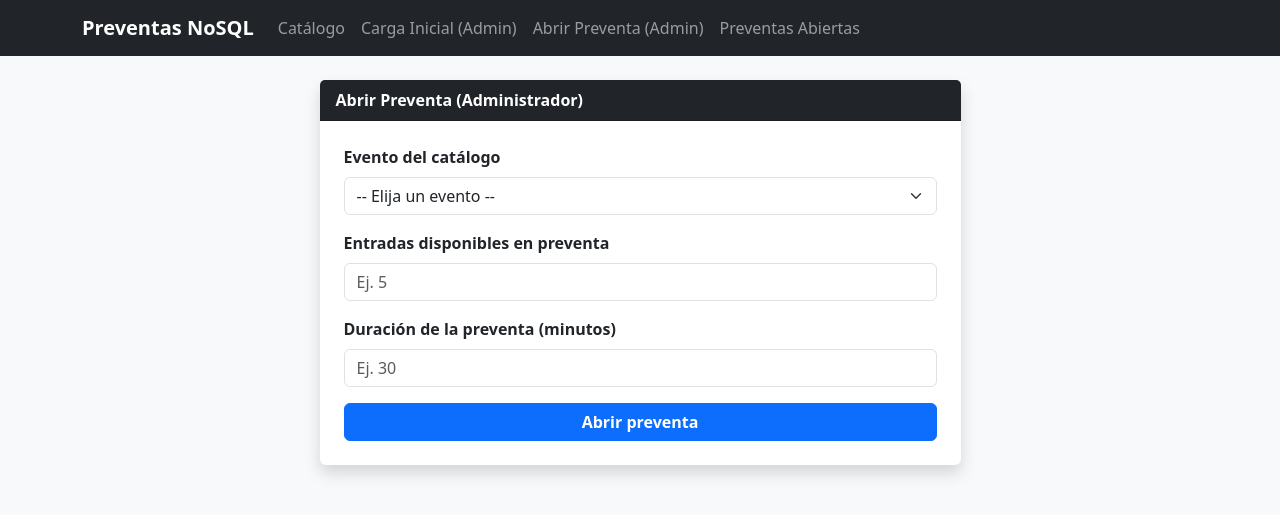
After one commit to ethanvg15/ProyectoBDAvanzadas, a Flask app: page /preventas/abrir in a window 1280 px wide. The commit adds this page. Shown: the top 515 px of the page. Run offline with Flask 3, Linux system fonts and the light colour scheme; a database or web service that is not in the repository returns one stand-in record (values such as "Sample title").

Commit message:
Add files via upload

```diff
--- a/app/__init__.py
+++ b/app/__init__.py
@@ -9,9 +9,12 @@ def create_app():
     # Inicializar conectores de MongoDB y Redis
     Database.init_app(app)
 
-    # Registrar el Blueprint del módulo de eventos
+    # Registrar los módulos (blueprints)
     from app.blue_prints.eventos.routes import eventos_bp
     app.register_blueprint(eventos_bp, url_prefix="/eventos")
+
+    from app.blue_prints.preventas.routes import preventas_bp
+    app.register_blueprint(preventas_bp, url_prefix="/preventas")
 
     # Ruta raíz principal del sitio web
     @app.route("/")
--- a/app/blue_prints/preventas/routes.py
+++ b/app/blue_prints/preventas/routes.py
@@ -1,63 +1,92 @@
+from bson.errors import InvalidId
+from bson.objectid import ObjectId
 from flask import Blueprint, render_template, request, redirect, url_for, flash
-from app.database import get_redis_client, get_mongo_db
+from app.database import get_mongo_db, get_redis_client
+from app.utils import id_de_evento
+from app.preventas_servicio import listar_preventas_abiertas
 
 preventas_bp = Blueprint("preventas", __name__)
 
+
+def clave_preventa(id_evento):
+    """Nombre de la llave en Redis. Ejemplo: preventa:E001"""
+    return f"preventa:{id_evento}"
+
+
 @preventas_bp.route("/abrir", methods=["GET", "POST"])
 def abrir_preventa():
-    db_mongo = get_mongo_db()
-    r_redis = get_redis_client()
+    """
+    Funcionalidad 2: abrir la preventa de un evento.
+    - El evento se elige del catálogo (MongoDB). El catálogo no se modifica.
+    - La preventa vive solo en Redis: la llave guarda las entradas disponibles
+      y su vencimiento lo controla el TTL de Redis (la duración llega en minutos).
+    - No se permite abrir una preventa si el evento ya tiene una abierta.
+    """
+    db = get_mongo_db()
+    r = get_redis_client()
 
     if request.method == "POST":
-        id_evento = request.form.get("id_evento")
-        entradas = int(request.form.get("entradas", 0))
-        duracion_minutos = int(request.form.get("duracion_minutos", 0))
+        # 1. Validar los datos del formulario
+        try:
+            entradas = int(request.form.get("entradas", ""))
+            minutos = int(request.form.get("minutos", ""))
+        except ValueError:
+            flash("La cantidad de entradas y la duración deben ser números enteros.", "error")
+            return redirect(url_for("preventas.abrir_preventa"))
 
-        key_redis = f"preventa:{id_evento}"
+        if entradas < 1 or minutos < 1:
+            flash("La cantidad de entradas y la duración deben ser mayores que cero.", "error")
+            return redirect(url_for("preventas.abrir_preventa"))
 
-        # Validar si ya existe una preventa activa para el mismo evento en Redis
-        if r_redis.exists(key_redis):
-            flash("El evento ya cuenta con una preventa activa.", "error")
-            return redirect(request.url)
+        # 2. Buscar el evento en el catálogo (MongoDB)
+        try:
+            evento = db.eventos.find_one({"_id": ObjectId(request.form.get("evento", ""))})
+        except InvalidId:
+            evento = None
+        if evento is None:
+            flash("Debe seleccionar un evento válido del catálogo.", "error")
+            return redirect(url_for("preventas.abrir_preventa"))
 
-        # Convertir minutos a segundos para el TTL de Redis
-        ttl_segundos = duracion_minutos * 60
+        id_evento = id_de_evento(evento)
+        llave = clave_preventa(id_evento)
+        segundos = minutos * 60
 
-        # Guardar en Redis mediante Hash o Estructura dedicada
-        # Se establece la llave con el TTL correspondiente
-        r_redis.hset(key_redis, mapping={"entradas_disponibles": entradas, "id_evento": id_evento})
-        r_redis.expire(key_redis, ttl_segundos)
+        # 3. Crear la preventa en Redis con su TTL en UNA sola operación atómica.
+        #    nx=True -> solo se crea si la llave NO existe (evita duplicar la preventa).
+        creada = r.set(llave, entradas, nx=True, ex=segundos)
 
-        flash("Preventa abierta y registrada en Redis con éxito.", "success")
-        return redirect(url_for("preventas.preventas_activas"))
+        # Una preventa con 0 entradas ya está agotada (cerrada): se puede reabrir.
+        if not creada:
+            actuales = r.get(llave)
+            if actuales is not None and int(actuales) <= 0:
+                r.delete(llave)
+                creada = r.set(llave, entradas, nx=True, ex=segundos)
 
-    # Obtener catálogo de MongoDB para el selector del formulario
-    eventos = list(db_mongo.eventos.find({}))
+        if not creada:
+            flash(f"El evento «{evento.get('nombre')}» ya tiene una preventa abierta.", "error")
+            return redirect(url_for("preventas.abrir_preventa"))
+
+        flash(
+            f"Preventa abierta: «{evento.get('nombre')}» con {entradas} entradas "
+            f"disponibles durante {minutos} minuto(s).",
+            "success",
+        )
+        return redirect(url_for("preventas.abrir_preventa"))
+
+    # GET: mostrar el formulario con los eventos del catálogo
+    eventos = [
+        {"_id": str(e["_id"]), "nombre": e.get("nombre", "(sin nombre)"), "categoria": e.get("categoria", "")}
+        for e in db.eventos.find({})
+    ]
     return render_template("preventas/abrir.html", eventos=eventos)
 
 
 @preventas_bp.route("/activas", methods=["GET"])
 def preventas_activas():
-    r_redis = get_redis_client()
-    db_mongo = get_mongo_db()
-
-    # Buscar todas las llaves que coincidan con el patrón preventa:*
-    keys = r_redis.keys("preventa:*")
-    preventas = []
-
-    for key in keys:
-        datos = r_redis.hgetall(key)
-        ttl_restante = r_redis.ttl(key) # Obtener TTL en segundos
-
-        # Consultar detalles del evento en MongoDB
-        evento = db_mongo.eventos.find_one({"id_evento": datos.get("id_evento")})
-
-        if evento:
-            preventas.append({
-                "nombre_evento": evento.get("nombre"),
-                "categoria": evento.get("categoria"),
-                "entradas_disponibles": datos.get("entradas_disponibles"),
-                "minutos_restantes": round(ttl_restante / 60, 2)
-            })
-
+    """
+    Funcionalidad 3: mostrar las preventas abiertas (vigentes).
+    Entradas disponibles y tiempo restante salen de Redis; el nombre del evento
+    y la categoría, del catálogo en MongoDB.
+    """
+    preventas = listar_preventas_abiertas()
     return render_template("preventas/activas.html", preventas=preventas)
--- /dev/null
+++ b/app/preventas_servicio.py
@@ -0,0 +1,71 @@
+from app.database import get_mongo_db, get_redis_client
+from app.utils import id_de_evento
+
+PREFIJO = "preventa:"
+
+
+def formatear_tiempo(segundos):
+    """Convierte segundos a texto legible. Ej.: 750 -> '12 minutos 30 segundos'."""
+    minutos, seg = divmod(int(segundos), 60)
+    partes = []
+    if minutos:
+        partes.append(f"{minutos} minuto" + ("" if minutos == 1 else "s"))
+    if seg or not partes:
+        partes.append(f"{seg} segundo" + ("" if seg == 1 else "s"))
+    return " ".join(partes)
+
+
+def listar_preventas_abiertas():
+    """
+    Devuelve las preventas vigentes (no vencidas y con entradas disponibles).
+    - Entradas disponibles y tiempo restante: se leen de Redis (valor y TTL de la llave).
+    - Nombre del evento y categoría: se leen del catálogo en MongoDB.
+    Función compartida: la usan la funcionalidad 3 (lista de preventas abiertas)
+    y la funcionalidad 4 (lista de preventas para obtener una entrada).
+    """
+    r = get_redis_client()
+    db = get_mongo_db()
+
+    # 1. Leer de Redis todas las llaves de preventa, con su valor y su TTL
+    llaves = list(r.scan_iter(match=f"{PREFIJO}*"))
+    if not llaves:
+        return []
+
+    pipe = r.pipeline()
+    for llave in llaves:
+        pipe.get(llave)
+        pipe.ttl(llave)
+    resultados = pipe.execute()
+
+    # 2. Catálogo de eventos indexado por su id
+    catalogo = {id_de_evento(e): e for e in db.eventos.find({})}
+
+    # 3. Armar la lista
+    preventas = []
+    for i, llave in enumerate(llaves):
+        valor, ttl = resultados[2 * i], resultados[2 * i + 1]
+        id_evento = llave[len(PREFIJO):]
+        try:
+            entradas = int(valor)
+        except (TypeError, ValueError):
+            continue  # la llave desapareció (venció) o tiene un valor inválido
+
+        # TTL < 0: la llave venció o no tiene vencimiento; entradas <= 0: preventa agotada
+        if ttl is None or ttl <= 0 or entradas <= 0:
+            continue
+
+        evento = catalogo.get(id_evento)
+        if evento is None:
+            continue  # preventa de un evento que ya no está en el catálogo
+
+        preventas.append({
+            "id_evento": id_evento,
+            "nombre": evento.get("nombre", "(sin nombre)"),
+            "categoria": evento.get("categoria", ""),
+            "entradas_disponibles": entradas,
+            "segundos_restantes": ttl,
+            "tiempo_restante": formatear_tiempo(ttl),
+        })
+
+    preventas.sort(key=lambda p: p["nombre"])
+    return preventas
--- a/app/templates/base.html
+++ b/app/templates/base.html
@@ -17,13 +17,16 @@
             <div class="collapse navbar-collapse" id="navbarNav">
                 <ul class="navbar-nav me-auto">
                     <li class="nav-item">
-                        <a class="nav-link" href="{{ url_for('eventos.ver_catalogo') }}">Catálogo / Preventa</a>
+                        <a class="nav-link" href="{{ url_for('eventos.ver_catalogo') }}">Catálogo</a>
                     </li>
                     <li class="nav-item">
                         <a class="nav-link" href="{{ url_for('eventos.cargar_inicial') }}">Carga Inicial (Admin)</a>
                     </li>
                     <li class="nav-item">
-                        <a class="nav-link" href="{{ url_for('eventos.configurar_preventa') }}">Configurar Preventa (Admin)</a>
+                        <a class="nav-link" href="{{ url_for('preventas.abrir_preventa') }}">Abrir Preventa (Admin)</a>
+                    </li>
+                    <li class="nav-item">
+                        <a class="nav-link" href="{{ url_for('preventas.preventas_activas') }}">Preventas Abiertas</a>
                     </li>
                 </ul>
             </div>
--- /dev/null
+++ b/app/templates/preventas/abrir.html
@@ -0,0 +1,49 @@
+{% extends "base.html" %}
+
+{% block title %}Abrir Preventa{% endblock %}
+
+{% block content %}
+<div class="row justify-content-center">
+    <div class="col-md-7">
+        <div class="card shadow border-0">
+            <div class="card-header bg-dark text-white fw-bold">
+                Abrir Preventa (Administrador)
+            </div>
+            <div class="card-body p-4">
+                {% if eventos %}
+                <form method="POST" action="{{ url_for('preventas.abrir_preventa') }}">
+                    <div class="mb-3">
+                        <label for="evento" class="form-label fw-bold">Evento del catálogo</label>
+                        <select class="form-select" id="evento" name="evento" required>
+                            <option value="" selected disabled>-- Elija un evento --</option>
+                            {% for e in eventos %}
+                                <option value="{{ e._id }}">{{ e.nombre }} ({{ e.categoria }})</option>
+                            {% endfor %}
+                        </select>
+                    </div>
+
+                    <div class="mb-3">
+                        <label for="entradas" class="form-label fw-bold">Entradas disponibles en preventa</label>
+                        <input type="number" class="form-control" id="entradas" name="entradas"
+                               min="1" step="1" placeholder="Ej. 5" required>
+                    </div>
+
+                    <div class="mb-3">
+                        <label for="minutos" class="form-label fw-bold">Duración de la preventa (minutos)</label>
+                        <input type="number" class="form-control" id="minutos" name="minutos"
+                               min="1" step="1" placeholder="Ej. 30" required>
+                    </div>
+
+                    <button type="submit" class="btn btn-primary w-100 fw-bold">Abrir preventa</button>
+                </form>
+                {% else %}
+                    <div class="alert alert-warning mb-0">
+                        El catálogo está vacío. Primero cargue el archivo de eventos en
+                        <a href="{{ url_for('eventos.cargar_inicial') }}">Carga Inicial</a>.
+                    </div>
+                {% endif %}
+            </div>
+        </div>
+    </div>
+</div>
+{% endblock %}
--- /dev/null
+++ b/app/utils.py
@@ -0,0 +1,4 @@
+def id_de_evento(evento):
+    """Devuelve el identificador del evento tal como viene en el JSON (campo 'id').
+    Si el documento no trae 'id', usa el _id interno de Mongo como respaldo."""
+    return str(evento.get("id", evento["_id"]))
```
Also changed, not shown: app/blue_prints/eventos/routes.py (+7 -159 lines), app/templates/eventos/catalogo.html (+5 -16 lines), app/templates/preventas/activas.html (added, +43 -0 lines).
